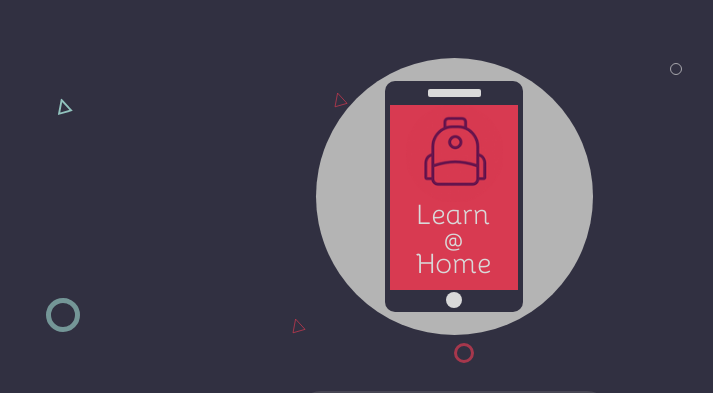
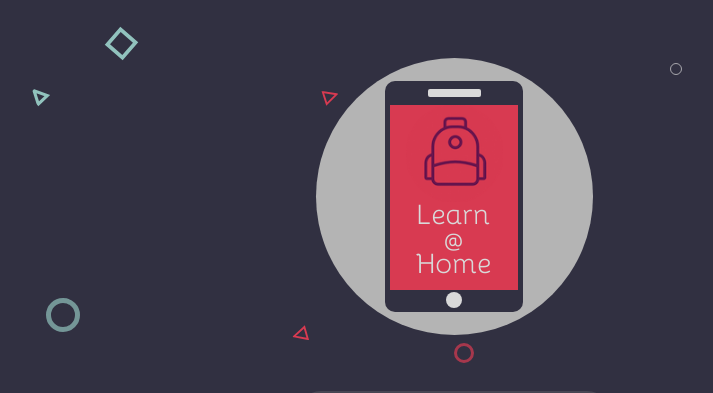
Before and after one commit to lostmart/saas-react-typescript, a React (Create React App) app: page / in a window 1280 px wide. Shown: the top 393 px of the page, without its empty margins (186-899 px from the left). Built offline with nearby package versions, Linux system fonts and the light colour scheme; a web font is replaced by a local one.

Commit message:
new squares dynamics

```diff
--- /dev/null
+++ b/src/components/decos/Squares.module.css
@@ -0,0 +1,11 @@
+.square_container {
+	position: absolute;
+	max-width: 25px;
+	transform: rotate(-16deg);
+}
+
+
+.square_secondary {
+	stroke: var(--secondary);
+	stroke-width: 15px;
+}
--- /dev/null
+++ b/src/components/decos/Squares.tsx
@@ -0,0 +1,37 @@
+import styles from './Squares.module.css'
+
+interface SquareStyles {
+	cssRules?: {
+		left: string
+		top: string
+		nameOfClass: string
+		rotation: number
+	}
+}
+
+const Square = ({ cssRules }: SquareStyles) => {
+	return (
+		<div>
+			<svg
+				className={styles.square_container}
+				style={{
+					top: '-27px',
+					left: '105px',
+					transform: `rotate(${41}deg)`,
+				}}
+				viewBox="0 0 100 100">
+				<rect
+					className={styles.square_secondary}
+					x="10"
+					y="10"
+					width="80"
+					height="80"
+					stroke-width="2"
+					fill="none"
+				/>
+			</svg>
+		</div>
+	)
+}
+
+export default Square
--- a/src/components/decos/Triangles.module.css
+++ b/src/components/decos/Triangles.module.css
@@ -6,10 +6,10 @@
 
 .triangle_secondary {
 	stroke: var(--secondary);
-	stroke-width: 15px;
+	stroke-width: 25px;
 }
 
 .triangle_accent {
 	stroke: var(--accent);
-	stroke-width: 5;
+	stroke-width: 15;
 }
--- a/src/components/decos/Triangles.tsx
+++ b/src/components/decos/Triangles.tsx
@@ -5,6 +5,7 @@ interface TriangleStyles {
 		left: string
 		top: string
 		nameOfClass: string
+		rotation: number
 	}
 }
 
@@ -17,6 +18,7 @@ const Triangle = ({ cssRules }: TriangleStyles) => {
 				style={{
 					top: cssRules.top,
 					left: cssRules.left,
+					transform: `rotate(${cssRules.rotation}deg)`,
 				}}>
 				<polygon
 					className={cssRules.nameOfClass}
--- a/src/pages/Home/index.tsx
+++ b/src/pages/Home/index.tsx
@@ -6,6 +6,7 @@ import styles from './index.module.css'
 import triangleStyles from '../../components/decos/Triangles.module.css'
 import Circles from '../../components/decos/Circles'
 import Triangles from '../../components/decos/Triangles'
+import Square from '../../components/decos/Squares'
 
 const Home = () => {
 	const [showPassword, togglePassword] = useState(true)
@@ -42,20 +43,23 @@ const Home = () => {
 	}
 
 	const firstTriangle = {
-		top: '39px',
-		left: '53px',
+		top: '25px',
+		left: '29px',
+		rotation: -44,
 		nameOfClass: triangleStyles.triangle_secondary,
 	}
 
 	const secondTriangle = {
 		top: '32px',
-		left: '329px',
+		left: '311px',
+		rotation: 72,
 		nameOfClass: triangleStyles.triangle_accent,
 	}
 
 	const thirdTriangle = {
 		top: '258px',
 		left: '287px',
+		rotation: 254,
 		nameOfClass: triangleStyles.triangle_accent,
 	}
 
@@ -67,6 +71,7 @@ const Home = () => {
 			<Triangles cssRules={firstTriangle} />
 			<Triangles cssRules={secondTriangle} />
 			<Triangles cssRules={thirdTriangle} />
+			<Square />
 			<div className={styles.grey_circle}>
 				<div className="mobile-phone">
 					<div className="speaker"></div>
```
